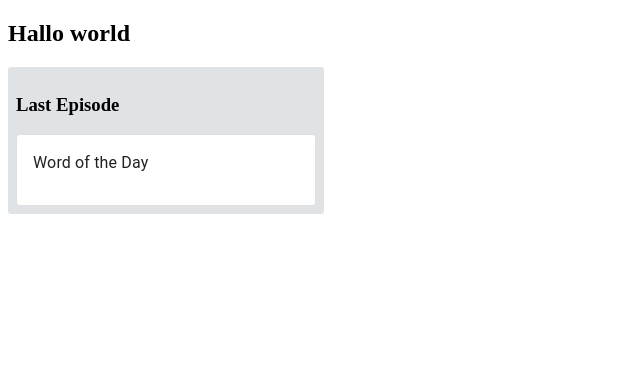
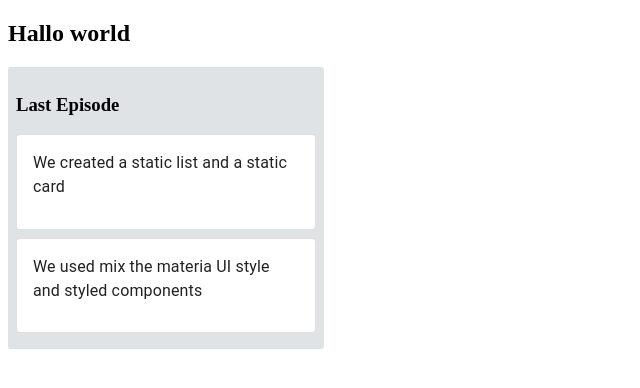
Before and after one commit to eridhobffry/brello, a React (Create React App) app: page / in a window 1280 px wide. Shown: the top 388 px of the page, without its empty margins (0-640 px from the left). Built offline with nearby package versions, Linux system fonts and the light colour scheme.

Commit message:
styled component
and render for another list

```diff
--- a/src/components/brello_card.js
+++ b/src/components/brello_card.js
@@ -1,16 +1,17 @@
 import React from "react";
 
 import Card from "@material-ui/core/Card";
+import { CardContainer } from "../style/brello_card_style";
 import CardContent from "@material-ui/core/CardContent";
 import Typography from "@material-ui/core/Typography";
 
-const BrelloCard = () => {
+const BrelloCard = ({ text }) => {
   return (
-    <Card variant="outlined">
+    <CardContainer variant="outlined">
       <CardContent>
-        <Typography gutterBottom>Word of the Day</Typography>
+        <Typography gutterBottom>{text}</Typography>
       </CardContent>
-    </Card>
+    </CardContainer>
   );
 };
 
--- a/src/components/brello_list.js
+++ b/src/components/brello_list.js
@@ -2,11 +2,13 @@ import React from "react";
 import { ListContainer } from "../style/brello_list_style";
 import BrelloCard from "./brello_card";
 
-const BrelloList = ({ title }) => {
+const BrelloList = ({ title, cards }) => {
   return (
     <ListContainer>
       <h3>{title}</h3>
-      <BrelloCard> </BrelloCard>
+      {cards.map(card => {
+        return <BrelloCard text={card.text} />;
+      })}
     </ListContainer>
   );
 };
--- a/src/style/brello_card_style.js
+++ b/src/style/brello_card_style.js
@@ -1 +1,9 @@
 import styled from "styled-components";
+import Card from "@material-ui/core/Card";
+
+export const CardContainer = styled(Card)`
+  margin: 0 0 8px 0;
+  position: relative;
+  max-width: 100%;
+  word-wrap: break-word;
+`;
```
